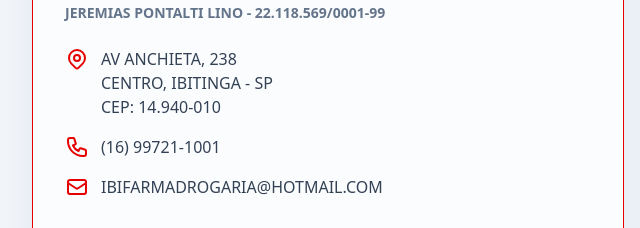
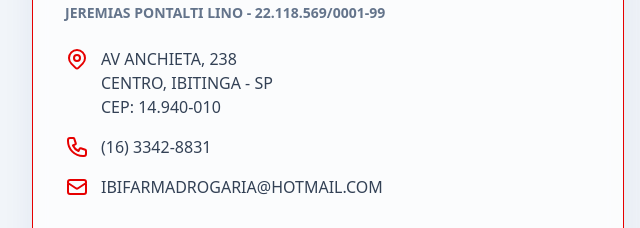
Before and after one commit to UnicoContato/ibifarmadrogaria-dominio, a plain HTML site: page index.html in a window 1280 px wide. Shown: the part 3180-3408 px from the top of the page, 0-640 px from the left. Drawn offline with nearby package versions, Linux system fonts and the light colour scheme.

Commit message:
alteração de número

```diff
--- a/index.html
+++ b/index.html
@@ -182,7 +182,7 @@
                         </li>
                         <li class="flex items-center gap-3">
                             <svg class="w-6 h-6 text-primary shrink-0" fill="none" stroke="currentColor" viewBox="0 0 24 24"><path stroke-linecap="round" stroke-linejoin="round" stroke-width="2" d="M3 5a2 2 0 012-2h3.28a1 1 0 01.948.684l1.498 4.493a1 1 0 01-.502 1.21l-2.257 1.13a11.042 11.042 0 005.516 5.516l1.13-2.257a1 1 0 011.21-.502l4.493 1.498a1 1 0 01.684.949V19a2 2 0 01-2 2h-1C9.716 21 3 14.284 3 6V5z"></path></svg>
-                            <span>(16) 99721-1001</span>
+                            <span>(16) 3342-8831</span>
                         </li>
                         <li class="flex items-center gap-3">
                             <svg class="w-6 h-6 text-primary shrink-0" fill="none" stroke="currentColor" viewBox="0 0 24 24"><path stroke-linecap="round" stroke-linejoin="round" stroke-width="2" d="M3 8l7.89 5.26a2 2 0 002.22 0L21 8M5 19h14a2 2 0 002-2V7a2 2 0 00-2-2H5a2 2 0 00-2 2v10a2 2 0 002 2z"></path></svg>
```
